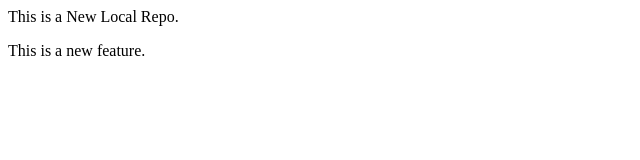
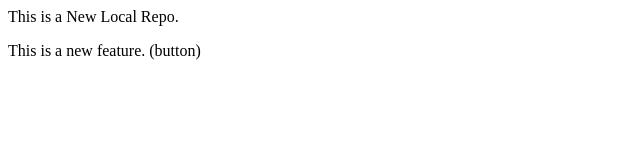
Before and after one commit to Rohan-Vithoba-Karne/LocalRepo, a plain HTML site: page index.html in a window 1280 px wide. Shown: the full height of the page, 0-640 px from the left. Drawn offline with Linux system fonts and the light colour scheme.

```diff
--- a/index.html
+++ b/index.html
@@ -1,2 +1,2 @@
 <p>This is a New Local Repo.</p>
-<p>This is a new feature.</p>
+<p>This is a new feature. (button)</button></p>
```
